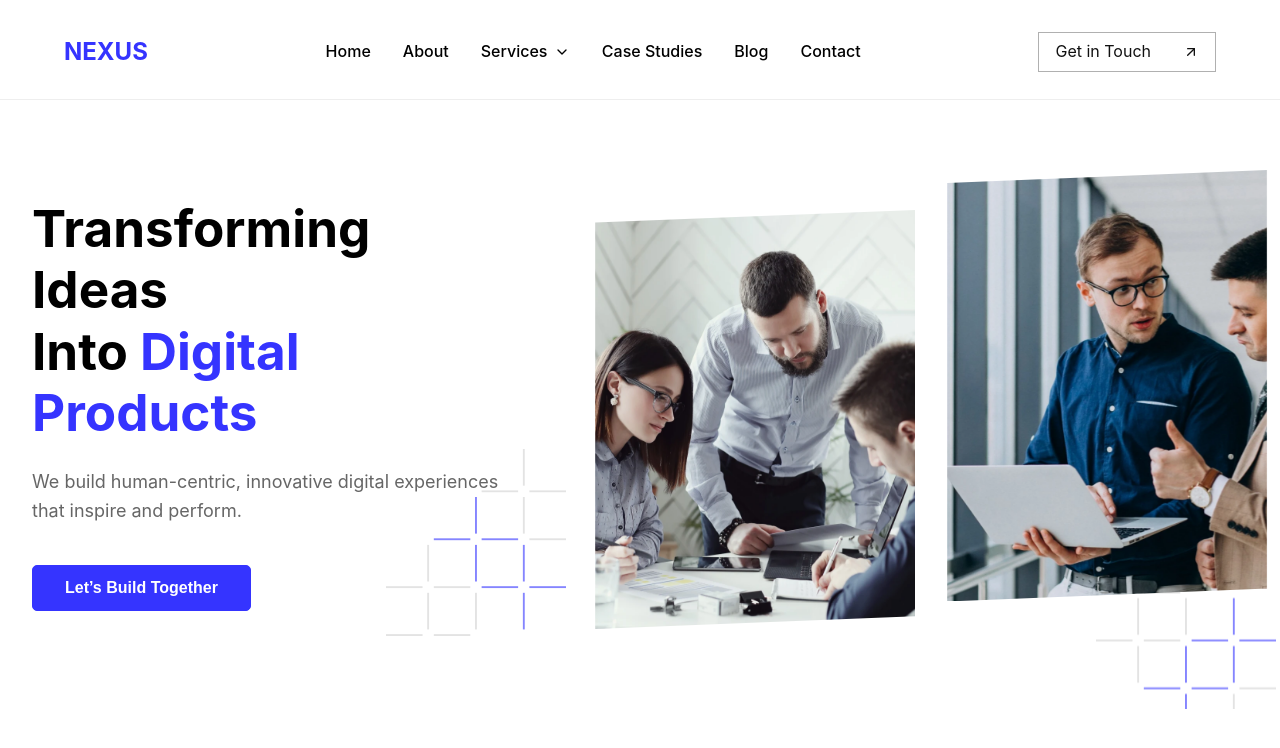
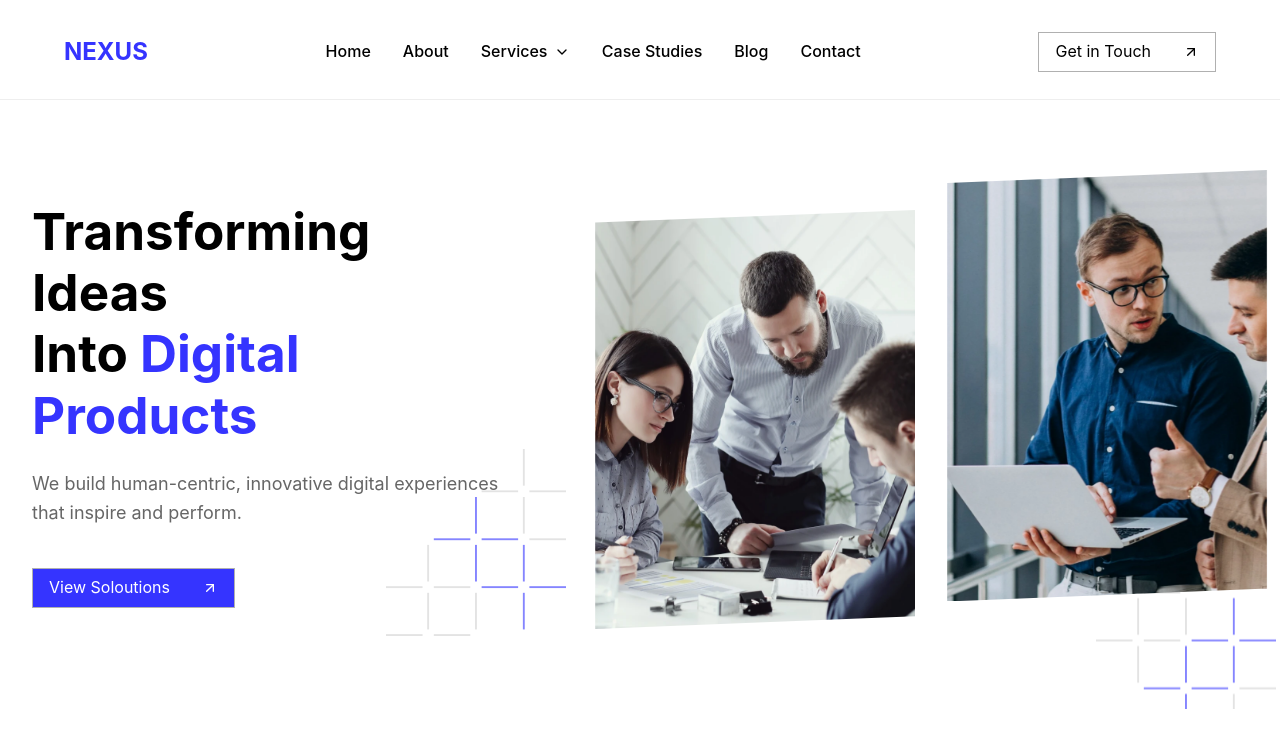
Before and after one commit to ADEEL-AHMAD-123/nexus-ui, a React (Vite) app: page / in a window 1280 px wide. Shown: the top 748 px of the page. Built offline with nearby package versions, Linux system fonts and the light colour scheme; a small style sheet from the web is missing.

Commit message:
reusable primary button component added

```diff
--- a/src/components/common/PrimaryButton.jsx
+++ b/src/components/common/PrimaryButton.jsx
@@ -2,11 +2,27 @@ import { Link } from 'react-router-dom';
 import { ArrowUpRight } from 'lucide-react';
 import '../../styles/components/PrimaryButton.scss';
 
-const  PrimaryButton = ({ className = '' }) => (
-  <Link to="/contact" className={`primary-btn ${className}`}>
-    Get in Touch <ArrowUpRight size={16} />
-  </Link>
-);
+const PrimaryButton = ({
+  to = "/contact",
+  children = "Get in Touch",
+  className = "",
+  textColor,
+  bgColor,
+  hoverTextColor,
+  hoverBgColor,
+}) => {
+  const style = {
+    '--text-color': textColor,
+    '--bg-color': bgColor,
+    '--hover-text-color': hoverTextColor,
+    '--hover-bg-color': hoverBgColor,
+  };
 
+  return (
+    <Link to={to} className={`primary-btn ${className}`} style={style}>
+      {children} <ArrowUpRight size={16} />
+    </Link>
+  );
+};
 
 export default PrimaryButton;
--- a/src/components/sections/hero section/HeroSection.jsx
+++ b/src/components/sections/hero section/HeroSection.jsx
@@ -1,9 +1,9 @@
-import React, { useEffect, useState } from 'react';
-import './HeroSection.scss';
-
-import hero1 from '../../../assets/images/hero1.webp';
-import hero2 from '../../../assets/images/hero2.webp';
-import pattern from '../../../assets/images/pattern.png';
+import React, { useEffect, useState } from "react";
+import "./HeroSection.scss";
+import PrimaryButton from "../../common/PrimaryButton";
+import hero1 from "../../../assets/images/hero1.webp";
+import hero2 from "../../../assets/images/hero2.webp";
+import pattern from "../../../assets/images/pattern.png";
 
 const Hero = () => {
   const [animate, setAnimate] = useState(false);
@@ -14,17 +14,25 @@ const Hero = () => {
 
   return (
     <section className="hero">
-      <div className={`hero-container ${animate ? 'animate' : ''}`}>
-        {/* LEFT: Text */}
+      <div className={`hero-container ${animate ? "animate" : ""}`}>
         <div className="hero-left">
           <h1>
             Transforming Ideas <br />
             Into <span>Digital Products</span>
           </h1>
           <p>
-            We build human-centric, innovative digital experiences that inspire and perform.
+            We build human-centric, innovative digital experiences that inspire
+            and perform.
           </p>
-          <button className="hero-btn">Let’s Build Together</button>
+          <PrimaryButton
+            to="/pricing"
+            textColor="#fff"
+            bgColor="#3534FF"
+            hoverTextColor="#3534FF"
+            hoverBgColor="#fff"
+          >
+            View Soloutions
+          </PrimaryButton>
         </div>
 
         {/* RIGHT: Images & Patterns */}
@@ -32,7 +40,11 @@ const Hero = () => {
           <div className="hero-images">
             <img src={hero2} alt="Hero 2" className="hero-img hero-img2" />
             <img src={hero1} alt="Hero 1" className="hero-img hero-img1" />
-            <img src={pattern} alt="Pattern" className="pattern pattern-bottom-right" />
+            <img
+              src={pattern}
+              alt="Pattern"
+              className="pattern pattern-bottom-right"
+            />
             <img src={pattern} alt="Pattern" className="pattern pattern-left" />
           </div>
         </div>
--- a/src/components/sections/hero section/HeroSection.scss
+++ b/src/components/sections/hero section/HeroSection.scss
@@ -65,45 +65,7 @@
       transition: opacity 0.6s ease 0.2s, transform 0.6s ease 0.2s;
     }
 
-    .hero-btn {
-      position: relative;
-      background-color: $color-primary;
-      color: $color-light;
-      padding: 0.8rem 2rem;
-      border: 1px solid $color-primary;
-      border-radius: 5px;
-      cursor: pointer;
-      font-size: 1rem;
-      font-weight: 600;
-      overflow: hidden;
-      z-index: 1;
-      transition: color 0.3s ease, background-color 0.3s ease, border-color 0.3s ease;
 
-      &::after {
-        content: '';
-        position: absolute;
-        top: 100%;
-        left: 50%;
-        transform: translateX(-50%) scaleY(0);
-        width: 200%;
-        height: 300%;
-        background: $color-light;
-        border-radius: 0 0 50% 50% / 0 0 100% 100%;
-        z-index: -1;
-        transition: transform 0.5s ease-in-out, top 0.5s ease-in-out;
-        pointer-events: none;
-      }
-
-      &:hover {
-        color: $color-primary;
-        background-color: transparent;
-
-        &::after {
-          top: 0%;
-          transform: translateX(-50%) scaleY(1);
-        }
-      }
-    }
   }
 
   .hero-right {
--- a/src/components/sections/solutions section/SolutionsSection.jsx
+++ b/src/components/sections/solutions section/SolutionsSection.jsx
@@ -1,6 +1,7 @@
 import React from 'react';
 import './SolutionsSection.scss';
 import pattern from '../../../assets/images/pattern.png';
+import PrimaryButton from '../../common/PrimaryButton';
 import {
   FaBolt,
   FaDatabase,
@@ -67,10 +68,15 @@ const SolutionsSection = () => (
         ))}
       </div>
 
-      <button className="solutions-btn">
-        More Solutions
-        <FaArrowRight className="cta-arrow" />
-      </button>
+      <PrimaryButton
+            to="/pricing"
+            textColor="#000000"
+            bgColor="#fff"
+            hoverTextColor="#3534FF"
+            hoverBgColor="#fff"
+          >
+            More Soloutions
+          </PrimaryButton>
     </div>
   </section>
 );
--- a/src/components/sections/solutions section/SolutionsSection.scss
+++ b/src/components/sections/solutions section/SolutionsSection.scss
@@ -156,27 +156,4 @@
     }
   }
 
-  .solutions-btn {
-    padding: 0.85rem 2.2rem;
-    font-size: 1rem;
-    font-weight: 600;
-    background-color: $color-primary;
-    color: $color-light;
-    border: none;
-    border-radius: 5px;
-    cursor: pointer;
-    transition: background 0.3s ease;
-    display: inline-flex;
-    align-items: center;
-    gap: 0.6rem;
-
-    .cta-arrow {
-      font-size: 0.85rem;
-      transform: rotate(-45deg);
-    }
-
-    &:hover {
-      background-color: color.adjust($color-primary, $lightness: -8%);
-    }
-  }
 }
--- a/src/styles/components/PrimaryButton.scss
+++ b/src/styles/components/PrimaryButton.scss
@@ -2,43 +2,44 @@
 
 .primary-btn {
   position: relative;
-  padding: 0.4rem 1rem 0.4rem 1rem;
+  padding: 0.4rem 1rem;
   font-weight: 400;
   border: 1px solid $color-gray;
-  background-color: $color-light;
+  background-color: var(--bg-color, $color-light);
+  color: var(--text-color, $color-dark);
   overflow: hidden;
   display: inline-flex;
   align-items: center;
   gap: 1rem;
   z-index: 1;
-  transition: color 0.1s ease;
+  transition: color 0.5s ease, background-color 0.5s ease;
 
   &::after {
     content: '';
     position: absolute;
-    top: 100%; // Start below button
+    top: 100%;
     left: 50%;
-    transform: translateX(-50%) scaleY(0); // Hidden by default
+    transform: translateX(-50%) scaleY(0);
     width: 200%;
     height: 300%;
-    background: $color-primary;
-    border-radius: 0 0 50% 50% / 0 0 100% 100%; // Parabolic shape rising up
+    background: var(--hover-bg-color, $color-primary);
+    border-radius: 0 0 50% 50% / 0 0 100% 100%;
     z-index: -1;
     transition: transform 0.5s ease-in-out, top 0.5s ease-in-out;
     pointer-events: none;
   }
 
   &:hover {
-    color: $color-light;
+    color: var(--hover-text-color, $color-light);
 
     &::after {
-      top: 0%; // Animate to top
-      transform: translateX(-50%) scaleY(1); // Fill upward
+      top: 0%;
+      transform: translateX(-50%) scaleY(1);
     }
   }
 
   svg {
-    transition: transform 0.1s ease;
+    transition: transform 0.2s ease;
     margin-left: 1rem;
   }
 
```
